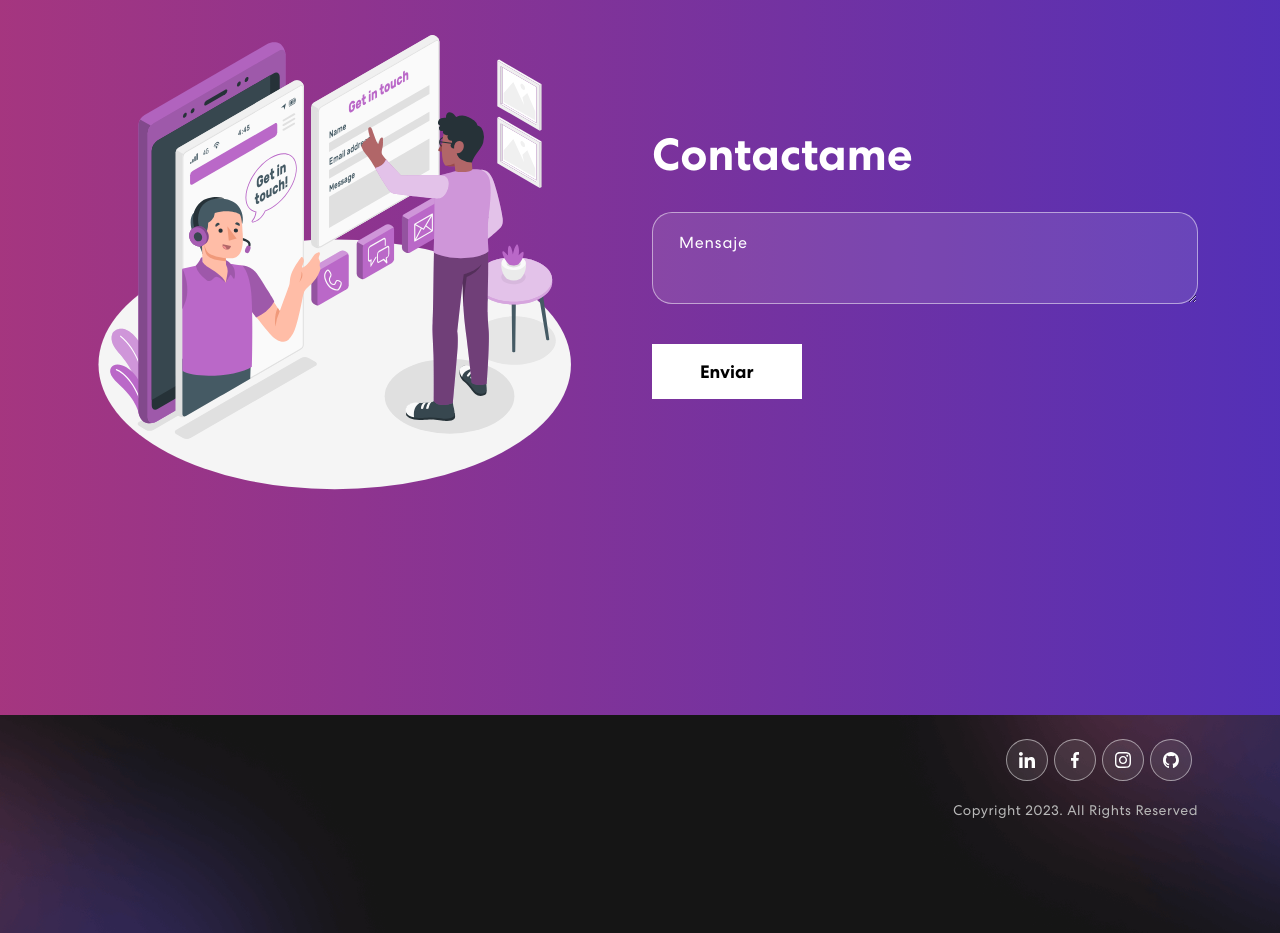
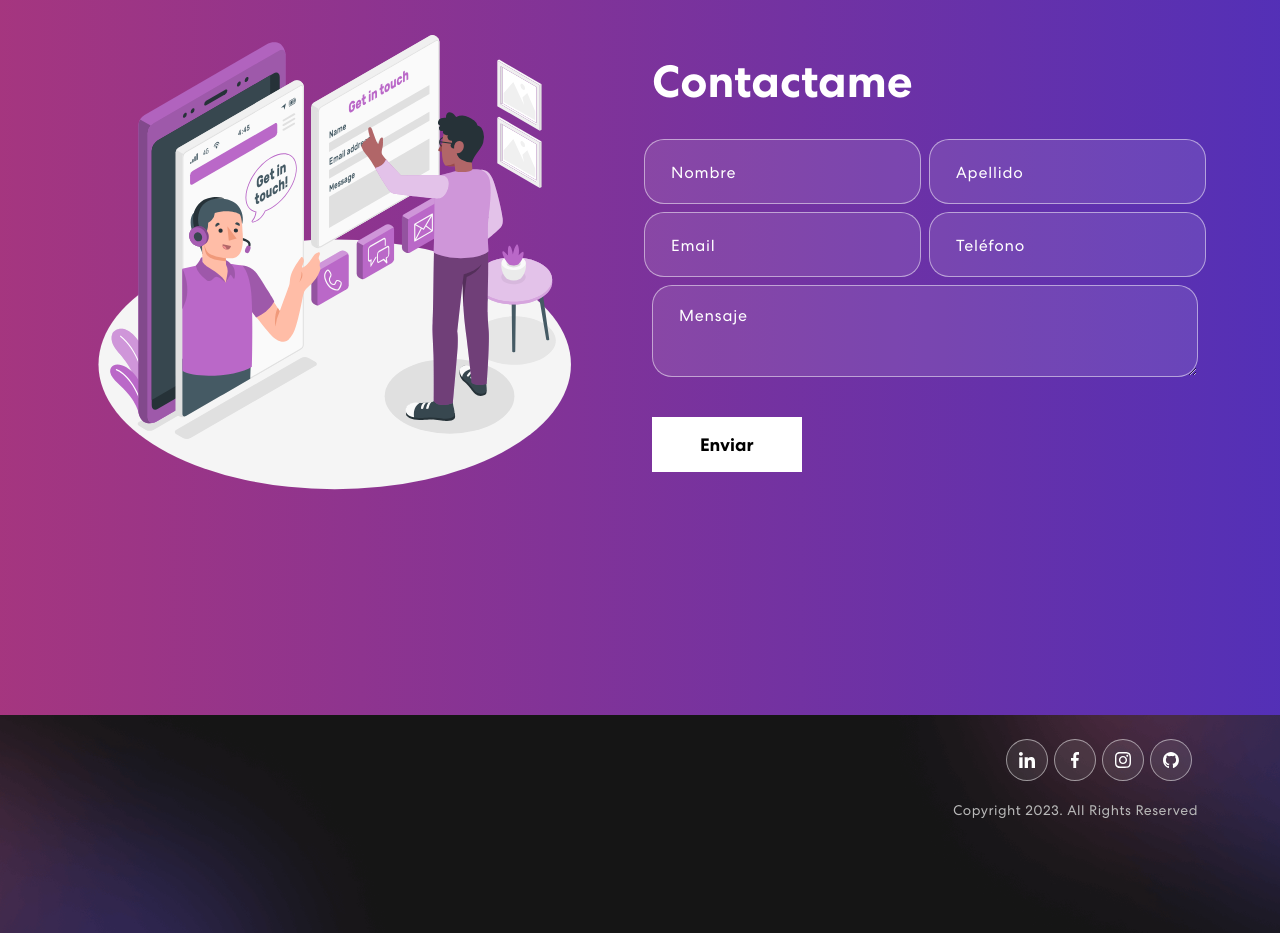
Before and after one commit to Svarium/myPortfolio, a React (Create React App) app: page / in a window 1280 px wide. Shown: the part 2360-3293 px from the top of the page. Built offline with nearby package versions, Linux system fonts and the light colour scheme.

Commit message:
nodemailer implementado

```diff
--- a/package.json
+++ b/package.json
@@ -8,6 +8,8 @@
     "@testing-library/react": "^13.4.0",
     "@testing-library/user-event": "^13.5.0",
     "animate.css": "^4.1.1",
+    "axios": "^1.5.1",
+    "body-parser": "^1.20.2",
     "bootstrap": "^5.3.2",
     "cors": "^2.8.5",
     "dotenv": "^16.3.1",
@@ -22,8 +24,8 @@
     "react-multi-carousel": "^2.8.4",
     "react-on-screen": "^2.1.1",
     "react-scripts": "5.0.1",
+    "sweetalert2": "^11.7.31",
     "web-vitals": "^2.1.4"
-
   },
   "scripts": {
     "start": "react-scripts start",
--- a/src/components/Contact.js
+++ b/src/components/Contact.js
@@ -1,65 +1,153 @@
-import { useState } from "react"
+import { useState } from "react";
 import { Container, Row, Col } from "react-bootstrap";
 import contactImg from "../assets/img/Get in touch-amico.svg";
+import axios from "axios"; // Importa Axios
+import Swal from 'sweetalert2';
+import 'sweetalert2/dist/sweetalert2.min.css';
 
 export const Contact = () => {
+  const [formDetails, setFormDetails] = useState({
+    firstName: "",
+    lastName: "",
+    email: "",
+    phone: "",
+    message: "",
+  });
 
-    const forminitialDetails = {
-        firstName: '',
-        lastName:'',
-        email:'',
-        phone:'',
-        message:''
+  const [buttonText, setButtonText] = useState("Enviar");
+  const [status, setStatus] = useState({});
+
+  const handleInputChange = (e) => {
+    const { name, value } = e.target;
+    setFormDetails({ ...formDetails, [name]: value });
+  };
+
+  const handleSubmit = async (e) => {
+    e.preventDefault();
+    setButtonText("Enviando...");
+
+    try {
+      const response = await axios.post("http://localhost:3001/send-email", formDetails, {
+        headers: {
+          "Content-Type": "application/json",
+        },
+      });
+
+      if (response.status !== 200) {
+        throw new Error(`Error en la solicitud: ${response.statusText}`);
       }
 
-    const [formDetails, setFormDetails] = useState(forminitialDetails)
-    const [buttonText, setButtonText] = useState('Enviar')
-    const [status, setStatus] = useState({})
+      const data = response.data;
+      setStatus({
+        message: data.message,
+        success: true,
+      });
 
-    const onFormUpdate = (category, value) => {
+      // Limpia los valores del formulario después de enviarlo
       setFormDetails({
-            ...formDetails,
-            [category]:value
+        firstName: "",
+        lastName: "",
+        email: "",
+        phone: "",
+        message: "",
+      });
+      Swal.fire({
+        title: 'Email enviado correctamente!',
+        width: 600,
+        padding: '3em',
+        color: '#716add',
+        background: '#fff url(/images/trees.png)',
+        backdrop: `
+          rgba(0,0,123,0.4)
+          url("https://i.gifer.com/PYh.gif")
+          left top
+          no-repeat
+        `
       })
+
+    } catch (error) {
+      console.error(error);
+      setStatus({ message: "Hubo un error al enviar la solicitud.", success: false });
     }
 
+    setButtonText("Enviar");
+  };
 
   return (
     <section className="contact" id="connect">
       <Container>
         <Row className="align-items-center">
           <Col md={6}>
-                        <img src={contactImg} alt="Contact Us"/>
+            <img src={contactImg} alt="Contact Us" />
           </Col>
           <Col md={6}>
             <h2>Contactame</h2>
-                        <form action="mailto:svariumfoo@gmail.com" method="post" enctype="text/plain">
-                            <Row >
-                              {/*   <Col sm={6} className="px-1">
-                                    <input type="text" placeholder="Nombre" name="Nombre" ></input></Col>
+            <form action="http://localhost:3001/send-email" method="POST" onSubmit={handleSubmit}>
+              <Row>
+                <Col sm={6} className="px-1">
+                  <input
+                    type="text"
+                    placeholder="Nombre"
+                    name="firstName"
+                    value={formDetails.firstName}
+                    onChange={handleInputChange}
+                  />
+                </Col>
 
-                                <Col sm={6} className="px-1"> <input type="text" name="Apellido" placeholder="Apellido"
-                                ></input></Col>
+                <Col sm={6} className="px-1">
+                  <input
+                    type="text"
+                    placeholder="Apellido"
+                    name="lastName"
+                    value={formDetails.lastName}
+                    onChange={handleInputChange}
+                  />
+                </Col>
 
-                                <Col sm={6} className="px-1"> <input type="email"  placeholder="Email" name="Email"></input></Col>
+                <Col sm={6} className="px-1">
+                  <input
+                    type="email"
+                    placeholder="Email"
+                    name="email"
+                    value={formDetails.email}
+                    onChange={handleInputChange}
+                  />
+                </Col>
 
-                                <Col sm={6} className="px-1"> <input type="tel"  placeholder="Teléfono" name="Telefono" ></input></Col> */}
+                <Col sm={6} className="px-1">
+                  <input
+                    type="tel"
+                    placeholder="Teléfono"
+                    name="phone"
+                    value={formDetails.phone}
+                    onChange={handleInputChange}
+                  />
+                </Col>
 
                 <Col>
-                                    <textarea row="6"  placeholder="Mensaje" name="Mensaje"></textarea>
-                                    <button type="submit"><span> {buttonText}</span></button>
+                  <textarea
+                    row="6"
+                    placeholder="Mensaje"
+                    name="message"
+                    value={formDetails.message}
+                    onChange={handleInputChange}
+                  ></textarea>
+                  <button type="submit">
+                    <span> {buttonText}</span>
+                  </button>
                 </Col>
-                                {
-                                    status.message &&
+                {status.message && (
                   <Col>
-                                        <p className={status.sucess === 'false' ? "danger" : "sucess"}>{status.message}</p>
+                    <p className={status.success === false ? "danger" : "success"}>
+                      {status.message}
+                    </p>
                   </Col>
-                                }
+                )}
               </Row>
             </form>
           </Col>
         </Row>
       </Container>
     </section>
-    )
-}
+  );
+};
```
Also changed, not shown: server.js (added, +63 -0 lines), 2 other files (tests, documents, lock files or other folders). Lines whose indentation alone changed are shown as unchanged.
